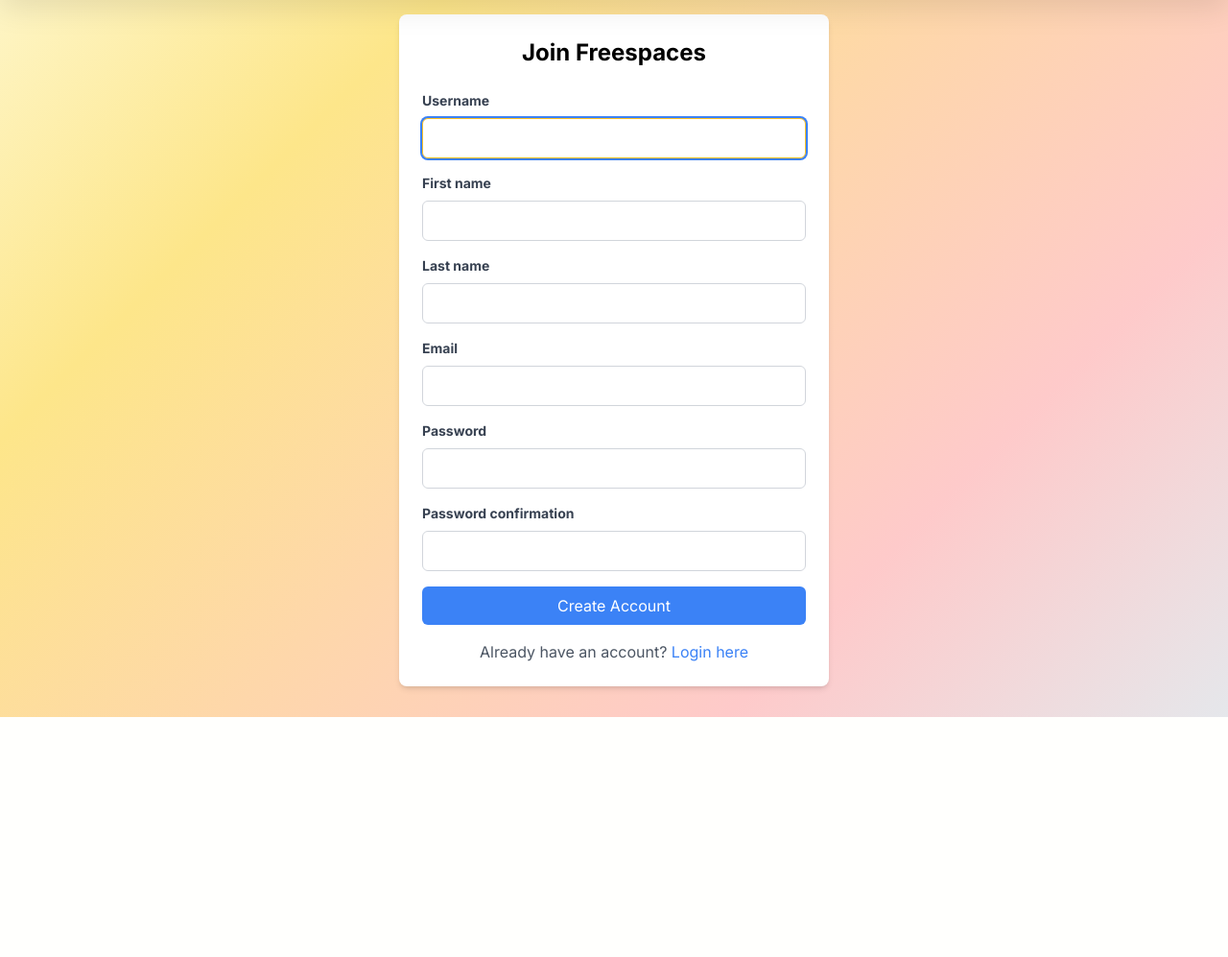
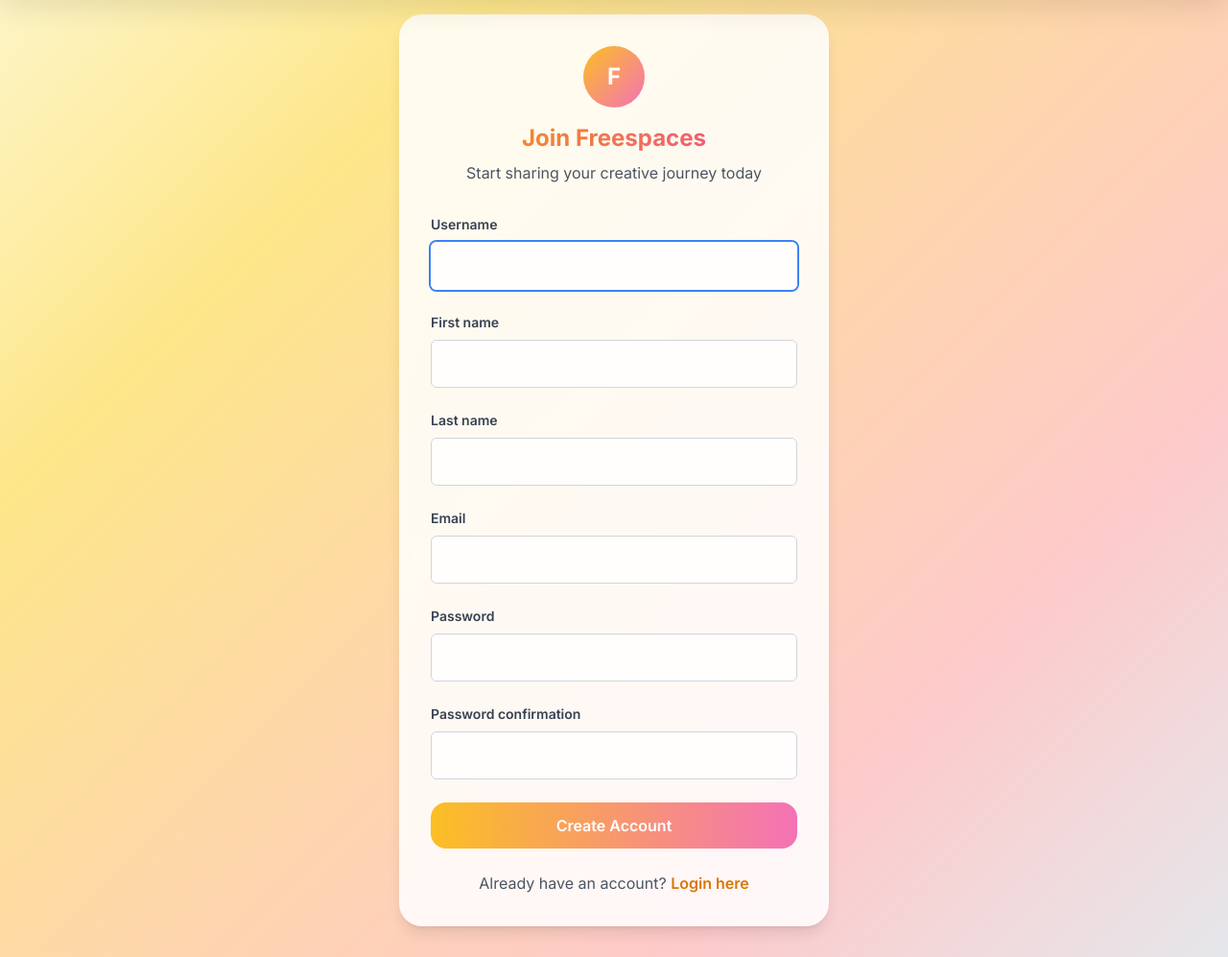
Before and after one commit to saponnness/freespaces, a Django app: page /accounts/register/ in a window 1280 px wide. Shown: the part 65-1062 px from the top of the page at 96% size. Before the commit the page ends 812 px from the top, so only its background shows below. Run offline with Django 5.2, Linux system fonts and the light colour scheme; some libraries are stand-ins or nearby versions.

Commit message:
Add password strength validation and enhance registration form styles.

```diff
--- a/freespaces/settings.py
+++ b/freespaces/settings.py
@@ -44,6 +44,9 @@ INSTALLED_APPS = [
     'accounts',
     'posts',
     'interactions',
+
+    # Other apps
+    'widget_tweaks',
 ]
 
 MIDDLEWARE = [
--- a/static/css/main.css
+++ b/static/css/main.css
@@ -73,3 +73,23 @@ input:focus, select:focus, textarea:focus {
     border-color: #fbbf24;
     box-shadow: 0 0 0 3px rgba(251, 191, 36, 0.1);
 }
+
+/* Enhanced form styles for registration */
+.form-error {
+    color: #ef4444;
+    font-size: 0.875rem;
+    margin-top: 0.25rem;
+}
+
+.form-field {
+    position: relative;
+    margin-bottom: 1.5rem;
+}
+
+/* Password strength indicator styles */
+.password-strength {
+    height: 4px;
+    border-radius: 2px;
+    margin-top: 0.5rem;
+    transition: all 0.3s ease;
+}
--- a/static/js/main.js
+++ b/static/js/main.js
@@ -219,3 +219,23 @@ function initForms() {
         });
     });
 }
+
+// Password strength validation
+function initPasswordValidation() {
+    const passwordField = document.querySelector('input[type="password"]');
+    if (passwordField) {
+        passwordField.addEventListener('input', function(e) {
+            const strength = calculatePasswordStrength(e.target.value);
+            updatePasswordIndicator(strength);
+        });
+    }
+}
+
+function calculatePasswordStrength(password) {
+    let strength = 0;
+    if (password.length >= 8) strength++;
+    if (/[A-Z]/.test(password)) strength++;
+    if (/[0-9]/.test(password)) strength++;
+    if (/[^A-Za-z0-9]/.test(password)) strength++;
+    return strength;
+}
--- a/templates/accounts/register.html
+++ b/templates/accounts/register.html
@@ -1,35 +1,48 @@
 {% extends 'base.html' %}
+{% load widget_tweaks %}
 
-{% block title %}Register - Freespaces{% endblock %}
+{% block title %}Join Freespaces{% endblock %}
 
 {% block content %}
-<div class="max-w-md mx-auto bg-white rounded-lg shadow-md p-6">
-    <h2 class="text-2xl font-bold text-center mb-6">Join Freespaces</h2>
+<div class="max-w-md mx-auto">
+    <div class="glass-effect rounded-3xl shadow-lg p-8">
+        <div class="text-center mb-8">
+            <div class="w-16 h-16 rounded-full bg-gradient-to-br from-amber-400 to-pink-400 flex items-center justify-center mx-auto mb-4">
+                <span class="text-white font-bold text-2xl">F</span>
+            </div>
+            <h2 class="text-2xl font-bold gradient-text">Join Freespaces</h2>
+            <p class="text-gray-600 mt-2">Start sharing your creative journey today</p>
+        </div>
 
-    <form method="post">
+        <form method="post" class="space-y-6">
             {% csrf_token %}
             {% for field in form %}
-            <div class="mb-4">
-                <label class="block text-gray-700 text-sm font-bold mb-2">{{ field.label }}</label>
-                {{ field }}
+                <div>
+                    <label class="block text-gray-700 text-sm font-semibold mb-2">{{ field.label }}</label>
+                    <div class="relative">
+                        {{ field|add_class:"w-full px-4 py-3 rounded-2xl border border-gray-200 focus:outline-none focus:ring-2 focus:ring-amber-400 focus:border-transparent transition-all bg-white/80" }}
                         {% if field.errors %}
+                            <div class="absolute -bottom-6 left-0">
                                 {% for error in field.errors %}
-                        <p class="text-red-500 text-xs mt-1">{{ error }}</p>
+                                    <p class="text-red-500 text-xs">{{ error }}</p>
                                 {% endfor %}
+                            </div>
                         {% endif %}
+                    </div>
                 </div>
             {% endfor %}
 
             <button type="submit"
-                class="w-full bg-blue-500 text-white py-2 px-4 rounded-md hover:bg-blue-600 transition duration-200">
+                    class="w-full bg-gradient-to-r from-amber-400 to-pink-400 text-white py-3 px-6 rounded-2xl hover:shadow-lg transition-all duration-200 font-semibold mt-8">
                 Create Account
             </button>
         </form>
 
-    <div class="mt-4 text-center">
+        <div class="mt-6 text-center">
             <p class="text-gray-600">Already have an account?
-            <a href="{% url 'accounts:login' %}" class="text-blue-500 hover:underline">Login here</a>
+                <a href="{% url 'accounts:login' %}" class="text-amber-600 hover:text-pink-600 font-semibold transition-colors">Login here</a>
             </p>
         </div>
     </div>
+</div>
 {% endblock %}
```
Lines whose indentation alone changed are shown as unchanged.
